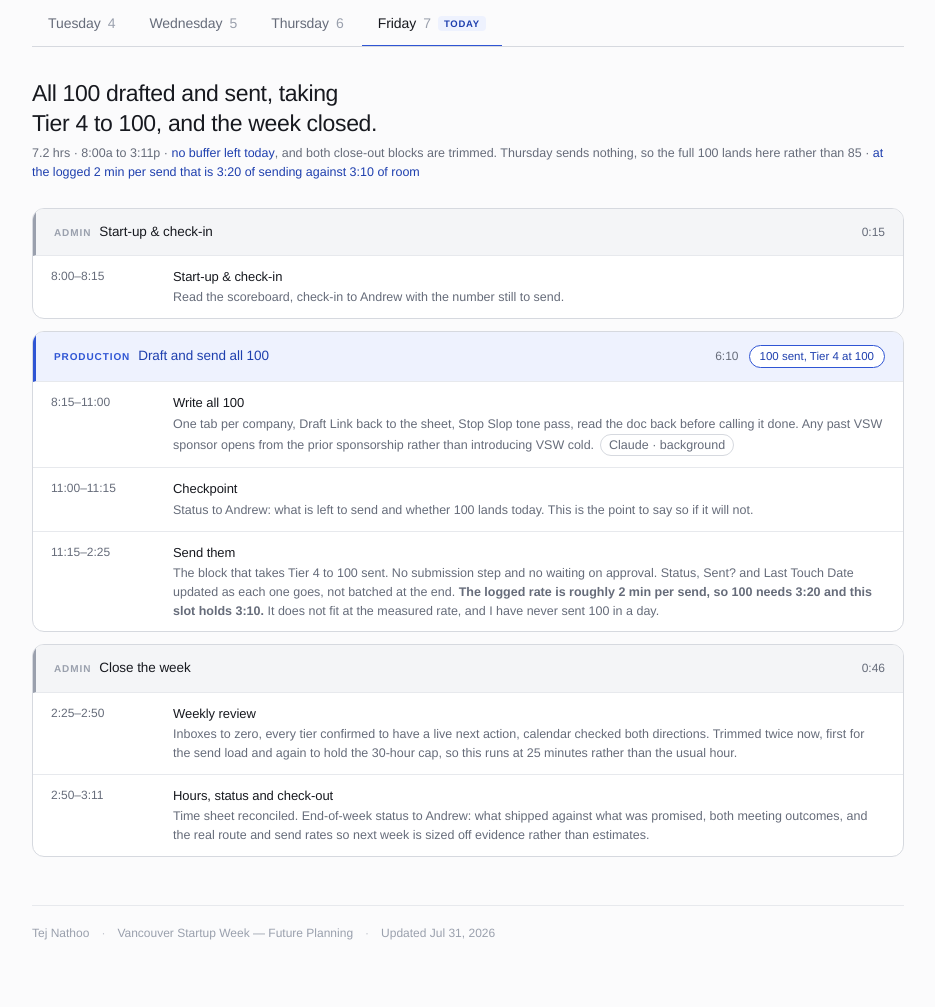
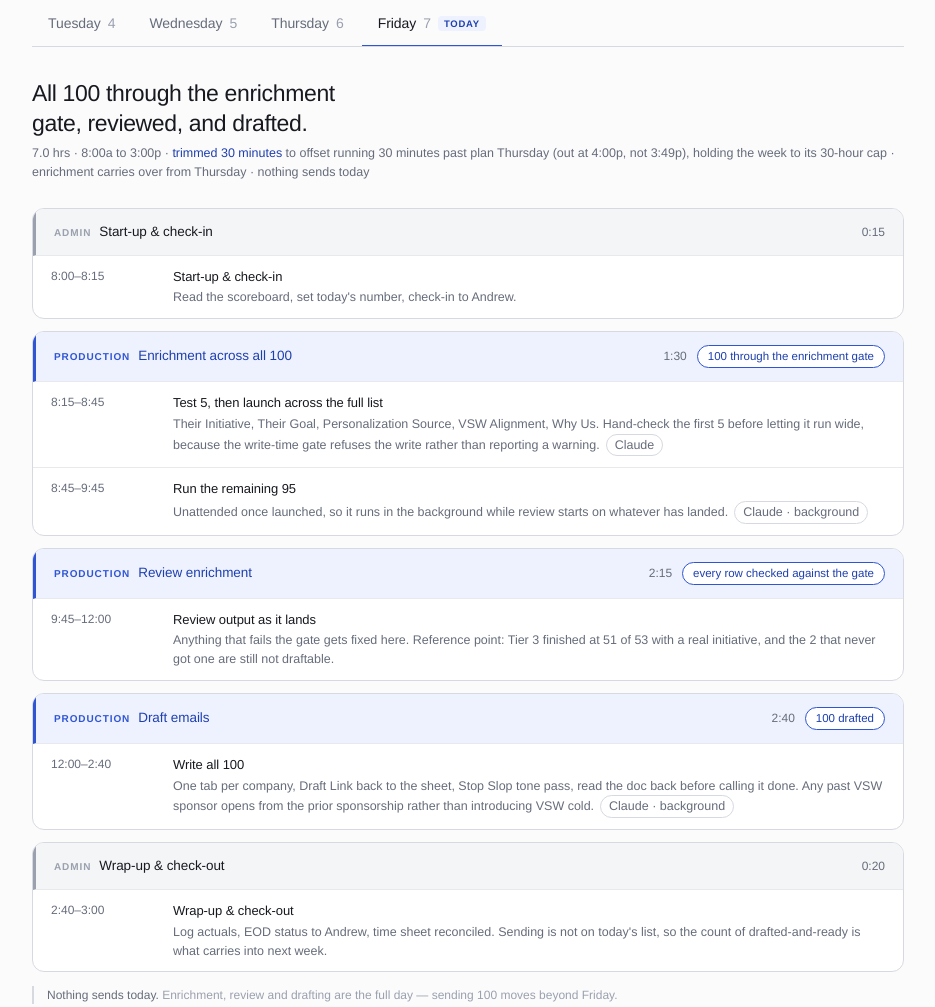
Before and after one commit to tejnathoo/vsw-future-planning, a website: page assets/artifact-src/week-plan.html in a window 1280 px wide. Shown: the part 2258-3265 px from the top of the page, without its empty margins (172-1107 px from the left). Drawn offline with Linux system fonts and the light colour scheme.

Commit message:
Rebuild Friday around enrichment, review, drafting
Enrichment did not finish Thursday, so un-mark that block and carry
the run into Friday alongside review and drafting. Trims Friday 30
minutes (8:00-3:00) to offset Thursday running to 4:00p, holding the
week to its 30-hour cap. Nothing sends today.

```diff
--- a/assets/artifact-src/week-plan.html
+++ b/assets/artifact-src/week-plan.html
@@ -692,10 +692,10 @@
           </div>
         </div>
 
-        <div class="block is-done">
+        <div class="block is-production">
           <div class="block-head">
-            <span class="block-name"><span class="block-kind">Done</span>Enrichment across all 100</span>
-            <span class="block-right"><span class="block-dur">3:20</span><span class="target">shipped</span></span>
+            <span class="block-name"><span class="block-kind">Production</span>Enrichment across all 100</span>
+            <span class="block-right"><span class="block-dur">3:20</span><span class="target">100 through the enrichment gate</span></span>
           </div>
           <div class="micro">
             <div class="micro-row"><span class="micro-time">12:00&ndash;12:30</span><span class="micro-body"><strong>Test 5, then launch across the full list</strong><span>Their Initiative, Their Goal, Personalization Source, VSW Alignment, Why Us. Hand-check the first 5 before letting it run wide, because the write-time gate refuses the write rather than reporting a warning.<span class="bg">Claude &middot; background</span></span></span></div>
@@ -730,8 +730,8 @@
 
     <!-- FRIDAY AUG 7 -->
     <section class="day" role="tabpanel" id="panel-a-fri" aria-labelledby="tab-a-fri" data-day="fri" hidden>
-      <h2 class="day-goal">All 100 drafted and sent, taking Tier 4 to 100, and the week closed.</h2>
-      <p class="day-cap">7.2 hrs &middot; 8:00a to 3:11p &middot; <b>no buffer left today</b>, and both close-out blocks are trimmed. Thursday sends nothing, so the full 100 lands here rather than 85 &middot; <b>at the logged 2 min per send that is 3:20 of sending against 3:10 of room</b></p>
+      <h2 class="day-goal">All 100 through the enrichment gate, reviewed, and drafted.</h2>
+      <p class="day-cap">7.0 hrs &middot; 8:00a to 3:00p &middot; <b>trimmed 30 minutes</b> to offset running 30 minutes past plan Thursday (out at 4:00p, not 3:49p), holding the week to its 30-hour cap &middot; enrichment carries over from Thursday &middot; nothing sends today</p>
 
       <div class="blocks">
 
@@ -741,34 +741,54 @@
             <span class="block-right"><span class="block-dur">0:15</span></span>
           </div>
           <div class="micro">
-            <div class="micro-row"><span class="micro-time">8:00&ndash;8:15</span><span class="micro-body"><strong>Start-up &amp; check-in</strong><span>Read the scoreboard, check-in to Andrew with the number still to send.</span></span></div>
+            <div class="micro-row"><span class="micro-time">8:00&ndash;8:15</span><span class="micro-body"><strong>Start-up &amp; check-in</strong><span>Read the scoreboard, set today's number, check-in to Andrew.</span></span></div>
           </div>
         </div>
 
         <div class="block is-production">
           <div class="block-head">
-            <span class="block-name"><span class="block-kind">Production</span>Draft and send all 100</span>
-            <span class="block-right"><span class="block-dur">6:10</span><span class="target">100 sent, Tier 4 at 100</span></span>
+            <span class="block-name"><span class="block-kind">Production</span>Enrichment across all 100</span>
+            <span class="block-right"><span class="block-dur">1:30</span><span class="target">100 through the enrichment gate</span></span>
           </div>
           <div class="micro">
-            <div class="micro-row"><span class="micro-time">8:15&ndash;11:00</span><span class="micro-body"><strong>Write all 100</strong><span>One tab per company, Draft Link back to the sheet, Stop Slop tone pass, read the doc back before calling it done. Any past VSW sponsor opens from the prior sponsorship rather than introducing VSW cold.<span class="bg">Claude &middot; background</span></span></span></div>
-            <div class="micro-row"><span class="micro-time">11:00&ndash;11:15</span><span class="micro-body"><strong>Checkpoint</strong><span>Status to Andrew: what is left to send and whether 100 lands today. This is the point to say so if it will not.</span></span></div>
-            <div class="micro-row"><span class="micro-time">11:15&ndash;2:25</span><span class="micro-body"><strong>Send them</strong><span>The block that takes Tier 4 to 100 sent. No submission step and no waiting on approval. Status, Sent? and Last Touch Date updated as each one goes, not batched at the end. <b>The logged rate is roughly 2 min per send, so 100 needs 3:20 and this slot holds 3:10.</b> It does not fit at the measured rate, and I have never sent 100 in a day.</span></span></div>
+            <div class="micro-row"><span class="micro-time">8:15&ndash;8:45</span><span class="micro-body"><strong>Test 5, then launch across the full list</strong><span>Their Initiative, Their Goal, Personalization Source, VSW Alignment, Why Us. Hand-check the first 5 before letting it run wide, because the write-time gate refuses the write rather than reporting a warning.<span class="bg">Claude</span></span></span></div>
+            <div class="micro-row"><span class="micro-time">8:45&ndash;9:45</span><span class="micro-body"><strong>Run the remaining 95</strong><span>Unattended once launched, so it runs in the background while review starts on whatever has landed.<span class="bg">Claude &middot; background</span></span></span></div>
+          </div>
+        </div>
+
+        <div class="block is-production">
+          <div class="block-head">
+            <span class="block-name"><span class="block-kind">Production</span>Review enrichment</span>
+            <span class="block-right"><span class="block-dur">2:15</span><span class="target">every row checked against the gate</span></span>
+          </div>
+          <div class="micro">
+            <div class="micro-row"><span class="micro-time">9:45&ndash;12:00</span><span class="micro-body"><strong>Review output as it lands</strong><span>Anything that fails the gate gets fixed here. Reference point: Tier 3 finished at 51 of 53 with a real initiative, and the 2 that never got one are still not draftable.</span></span></div>
+          </div>
+        </div>
+
+        <div class="block is-production">
+          <div class="block-head">
+            <span class="block-name"><span class="block-kind">Production</span>Draft emails</span>
+            <span class="block-right"><span class="block-dur">2:40</span><span class="target">100 drafted</span></span>
+          </div>
+          <div class="micro">
+            <div class="micro-row"><span class="micro-time">12:00&ndash;2:40</span><span class="micro-body"><strong>Write all 100</strong><span>One tab per company, Draft Link back to the sheet, Stop Slop tone pass, read the doc back before calling it done. Any past VSW sponsor opens from the prior sponsorship rather than introducing VSW cold.<span class="bg">Claude &middot; background</span></span></span></div>
           </div>
         </div>
 
         <div class="block is-admin">
           <div class="block-head">
-            <span class="block-name"><span class="block-kind">Admin</span>Close the week</span>
-            <span class="block-right"><span class="block-dur">0:46</span></span>
+            <span class="block-name"><span class="block-kind">Admin</span>Wrap-up &amp; check-out</span>
+            <span class="block-right"><span class="block-dur">0:20</span></span>
           </div>
           <div class="micro">
-            <div class="micro-row"><span class="micro-time">2:25&ndash;2:50</span><span class="micro-body"><strong>Weekly review</strong><span>Inboxes to zero, every tier confirmed to have a live next action, calendar checked both directions. Trimmed twice now, first for the send load and again to hold the 30-hour cap, so this runs at 25 minutes rather than the usual hour.</span></span></div>
-            <div class="micro-row"><span class="micro-time">2:50&ndash;3:11</span><span class="micro-body"><strong>Hours, status and check-out</strong><span>Time sheet reconciled. End-of-week status to Andrew: what shipped against what was promised, both meeting outcomes, and the real route and send rates so next week is sized off evidence rather than estimates.</span></span></div>
+            <div class="micro-row"><span class="micro-time">2:40&ndash;3:00</span><span class="micro-body"><strong>Wrap-up &amp; check-out</strong><span>Log actuals, EOD status to Andrew, time sheet reconciled. Sending is not on today's list, so the count of drafted-and-ready is what carries into next week.</span></span></div>
           </div>
         </div>
 
       </div>
+
+      <p class="carry"><b>Nothing sends today.</b> Enrichment, review and drafting are the full day &mdash; sending 100 moves beyond Friday.</p>
     </section>
 
     </section>
```
Also changed, not shown: web-week-plan/index.html (+35 -15 lines).
